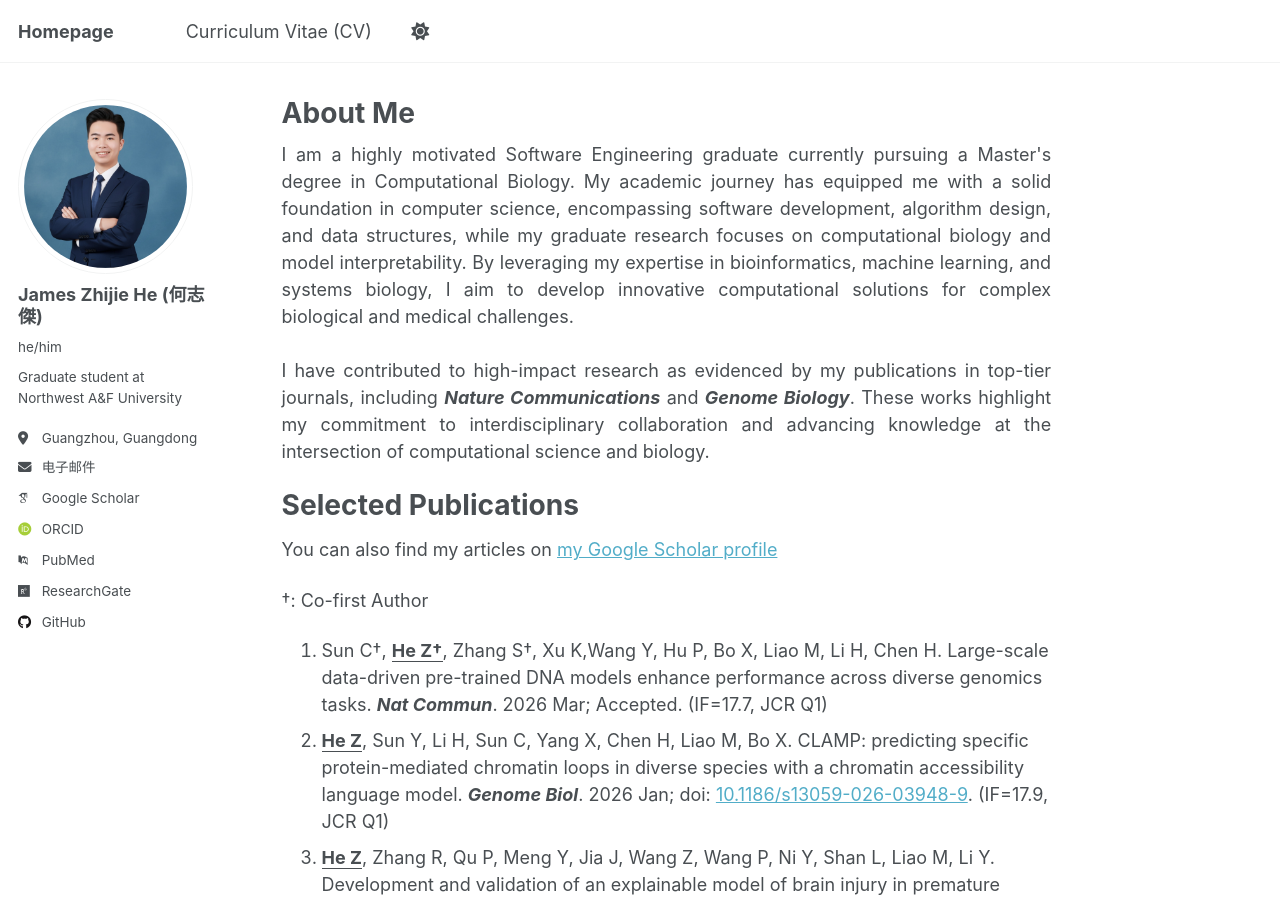
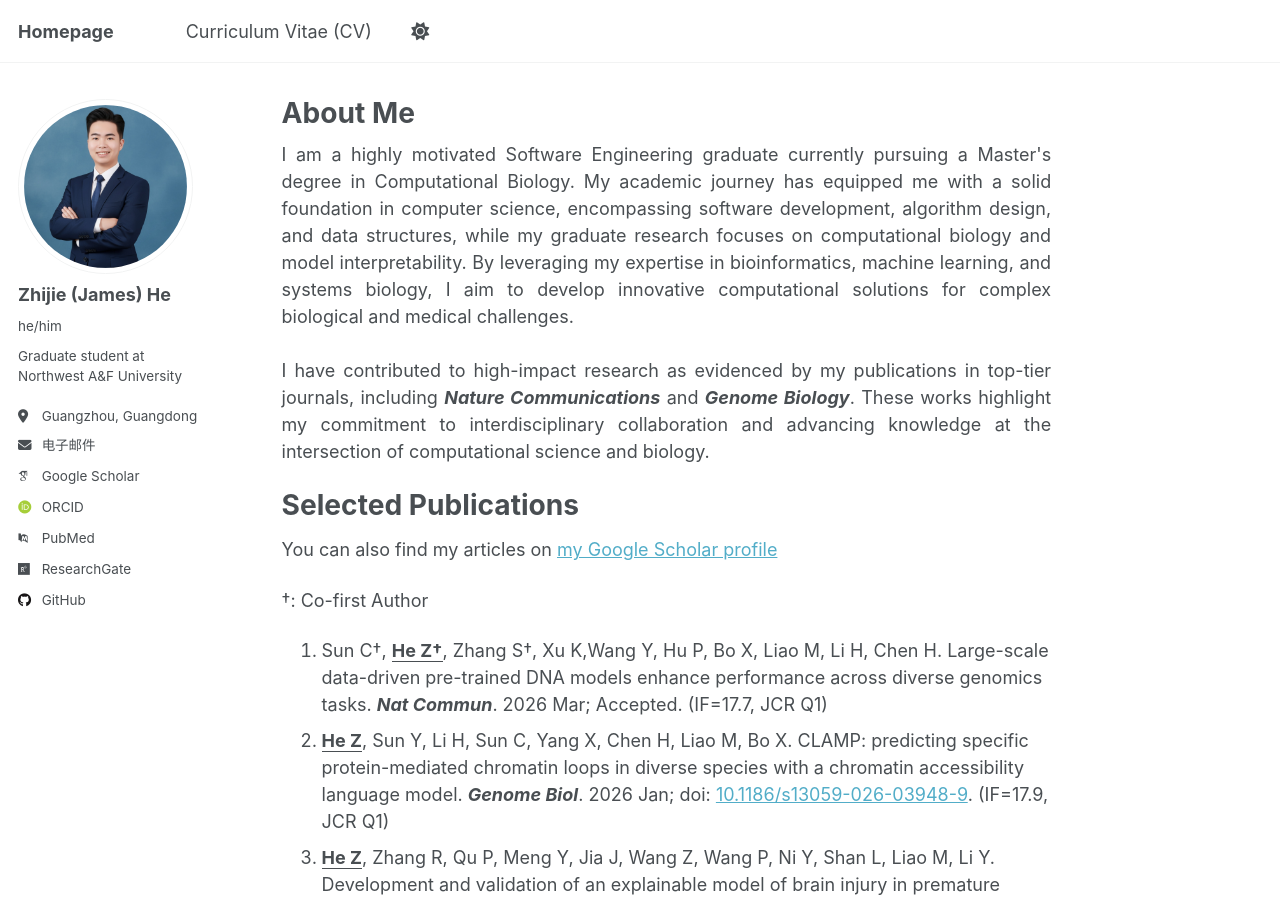
Before and after one commit to chikit2077/chikit2077.github.io, a Jekyll site: the page built from _pages/about.md, in a window 1280 px wide and 900 px high. Built offline with Jekyll 4.4.1, drawn with Linux system fonts in a browser that asks for light colours; some web fonts are replaced; a script that is not in the unit is left out.

Commit message:
Update author name format in config for consistency

```diff
--- a/_config.yml
+++ b/_config.yml
@@ -22,7 +22,7 @@ repository               : "chikit2077/chikit2077.github.io"
 author:
   # Biographic information
   avatar           : "me.png"
-  name             : "James Zhijie He (何志傑)"
+  name             : "Zhijie (James) He"
   pronouns         : "he/him"
   bio              : "Graduate student at Northwest A&F University"
   location         : "Guangzhou, Guangdong"
```
